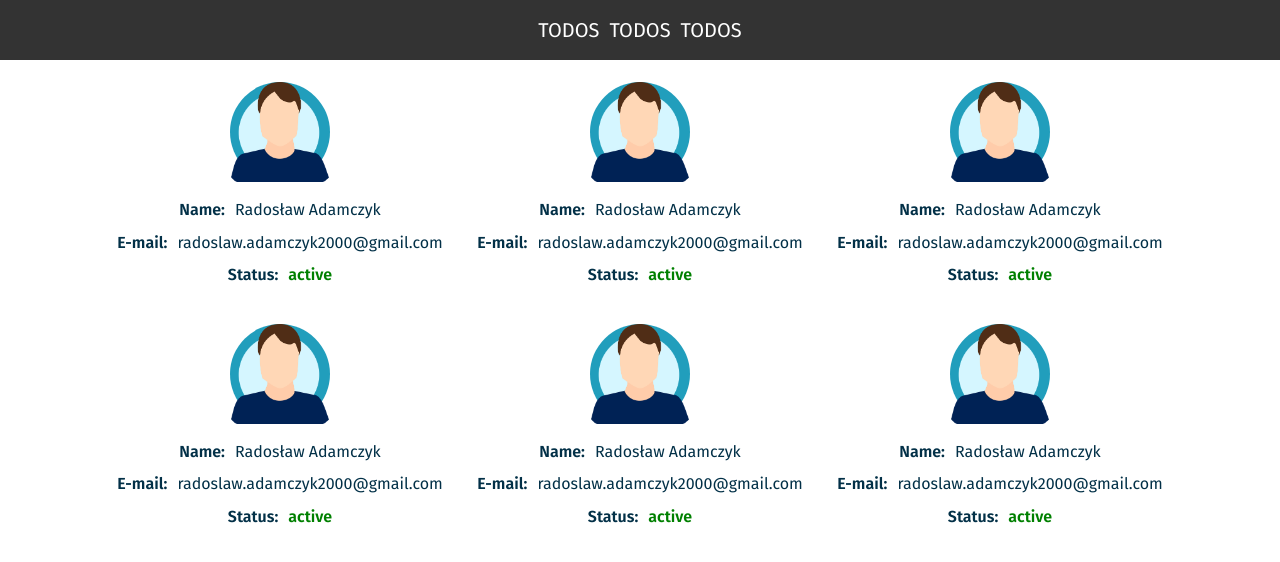
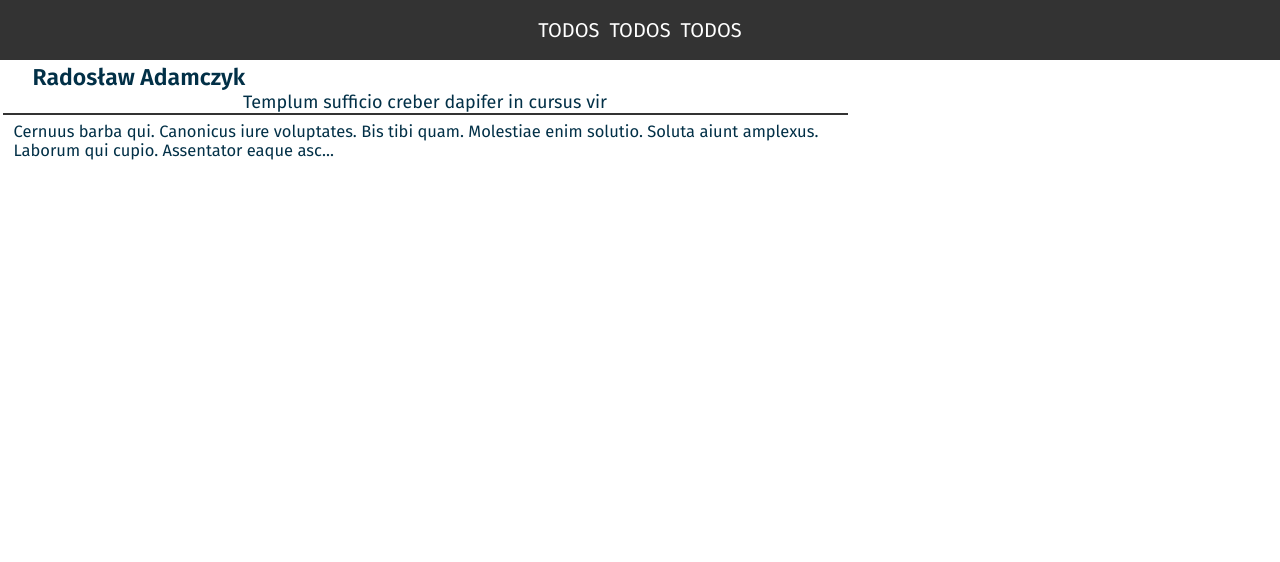
Before and after one commit to RadoslawAdamczyk2000/Havatel, an Angular app: page / in a window 1280 px wide. Shown: the top 562 px of the page. Built offline with nearby package versions, Linux system fonts and the light colour scheme.

Commit message:
create post snap card

```diff
--- a/src/app/app.component.html
+++ b/src/app/app.component.html
@@ -1,6 +1,6 @@
 <div>
   <app-navigation></app-navigation>
   <main>
-    <app-users></app-users>
+    <app-post-item></app-post-item>
   </main>
 </div>
--- a/src/app/components/atoms/post-item/post-item.component.html
+++ b/src/app/components/atoms/post-item/post-item.component.html
@@ -1,18 +1,16 @@
 <a href="#"> <!-- TODO: dynamiczny link do strony z komentarzami -->
     <article>
-      <div>
+      <div class='head'>
         <strong>
-          Jan Kowalski <!-- TODO: dynamiczna nazwa autora, user_id === id z api użytkowników -->
+          {{name}} <!-- TODO: dynamiczna nazwa autora, user_id === id z api użytkowników -->
         </strong>
-      </div>
-      <div>
         <p> <!-- TODO: dynamiczny tytuł postu -->
-          Pel uxor via bellum stillicidium suscipio quia sufficio defleo bestia assumenda clarus.
+          {{title}}
         </p>
       </div>
-      <div>
+      <div class='content'>
         <p> <!-- TODO: dynamiczny excerpt postu, max 147 znaków -->
-          Cernuus barba qui. Canonicus iure voluptates. Bis tibi quam. Molestiae enim solutio. Soluta aiunt amplexus. Laborum qui cupio. Assentator eaque asc...
+          {{content}}
         </p>
       </div>
     </article>
--- a/src/app/components/atoms/post-item/post-item.component.scss
+++ b/src/app/components/atoms/post-item/post-item.component.scss
@@ -0,0 +1,31 @@
+@import '../../../../assets/styles/__variables.scss';
+@import '../../../../assets/styles/__mixins.scss';
+a{
+    & > article{
+        border-radius:1rem;
+        max-width:85vw;
+        min-height:15rem;
+        padding:.25rem;
+        transition:.12s linear box-shadow;
+        width:85rem;
+        & > .head{
+            border-bottom:.25rem solid $black;
+            & > strong {
+                font-size:2.3rem;
+                padding-left:3rem;
+            }
+            & > p{
+                font-size:1.8rem;
+                text-align:center;
+            }
+        }
+        & > .content{
+            padding:.75rem 1.1rem;
+            font-size:1.65rem;
+            text-align:start;
+        }
+        &:hover{
+            box-shadow:0 0 1.45rem .5rem hsla(0,100%,0%,.25);
+        }
+    }
+}
--- a/src/app/components/atoms/post-item/post-item.component.ts
+++ b/src/app/components/atoms/post-item/post-item.component.ts
@@ -6,7 +6,9 @@ import { Component, OnInit } from '@angular/core';
   styleUrls: ['./post-item.component.scss']
 })
 export class PostItemComponent implements OnInit {
-
+  content='Cernuus barba qui. Canonicus iure voluptates. Bis tibi quam. Molestiae enim solutio. Soluta aiunt amplexus. Laborum qui cupio. Assentator eaque asc...'
+  name='Radosław Adamczyk'
+  title='Templum sufficio creber dapifer in cursus vir'
   constructor() { }
 
   ngOnInit(): void {
--- a/src/app/components/bacterias/users/users.component.html
+++ b/src/app/components/bacterias/users/users.component.html
@@ -5,4 +5,25 @@
     <app-user-item></app-user-item>
     <app-user-item></app-user-item>
     <app-user-item></app-user-item>
+    <app-user-item></app-user-item>
+    <app-user-item></app-user-item>
+    <app-user-item></app-user-item>
+    <app-user-item></app-user-item>
+    <app-user-item></app-user-item>
+    <app-user-item></app-user-item>
+    <app-user-item></app-user-item>
+    <app-user-item></app-user-item>
+    <app-user-item></app-user-item>
+    <app-user-item></app-user-item>
+    <app-user-item></app-user-item>
+    <app-user-item></app-user-item>
+    <app-user-item></app-user-item>
+    <app-user-item></app-user-item>
+    <app-user-item></app-user-item>
+    <app-user-item></app-user-item>
+    <app-user-item></app-user-item>
+    <app-user-item></app-user-item>
+    <app-user-item></app-user-item>
+    <app-user-item></app-user-item>
+    <app-user-item></app-user-item>
 </div>
```
